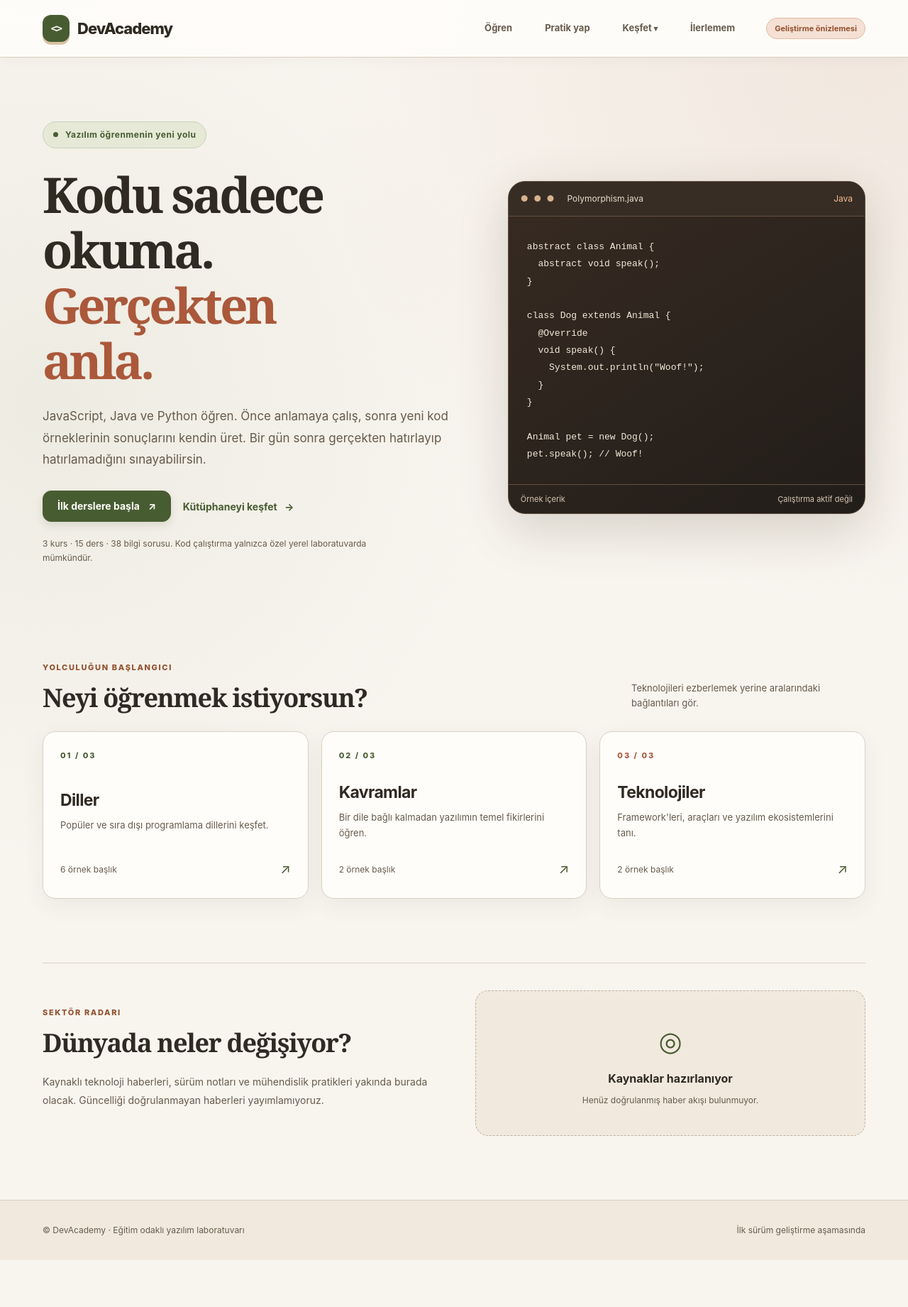
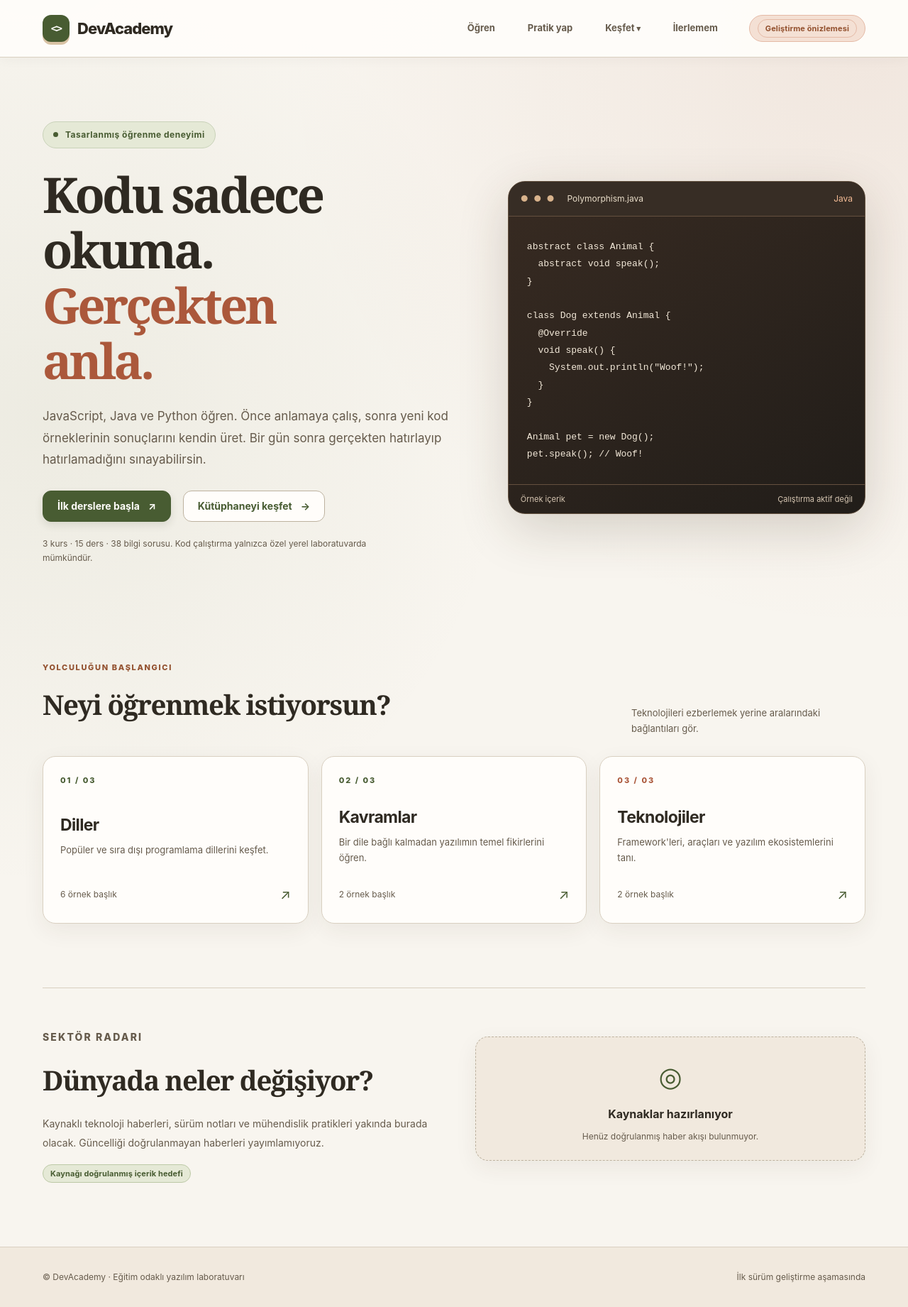
Before and after one commit to bkrbzdgn40/devacademy-platform, a Next.js app in the folder apps/web/: page / in a window 1280 px wide. Shown: the whole page at 71% size. Before the commit the page ends 1775 px from the top, so only its background shows below. Built offline with nearby package versions, Linux system fonts and the light colour scheme.

Commit message:
ui: adopt shared olive-earth primitives on home, navigation, catalog and progress

```diff
--- a/apps/web/src/app/kurslar/page.tsx
+++ b/apps/web/src/app/kurslar/page.tsx
@@ -9,7 +9,7 @@ export default function CourseList(){
       <h1>Öğrenmek istediğin dili seç.</h1>
       <p>Her kurs aynı ders, soru ve ilerleme altyapısını kullanır. Kod çalıştırma desteği dil bazında ayrı değerlendirilir.</p>
     </div>
-    <ul className="catalog-grid">{courses.map(course=><li className="catalog-card" key={course.id}>
+    <ul className="catalog-grid">{courses.map(course=><li className="catalog-card ui-card" key={course.id}>
       <div className="catalog-top"><span className="level-chip">{course.level}</span><span className="locked-chip">Kurs önizlemesi</span></div>
       <h2>{course.title}</h2><p>{course.summary}</p>
       <p>{lessonsForCourse(course).length} ders · {lessonsForCourse(course).reduce((n,x)=>n+x.questionIds.length,0)} bilgi sorusu</p>
--- a/apps/web/src/app/layout.tsx
+++ b/apps/web/src/app/layout.tsx
@@ -1,5 +1,6 @@
 import type { Metadata } from "next";
 import Link from "next/link";
+import {StatusPill} from "@/components/ui-primitives";
 import "./globals.css";
 
 export const metadata: Metadata = {
@@ -11,7 +12,7 @@ export default function RootLayout({ children }: Readonly<{ children: React.Reac
   return <html lang="tr"><body>
     <a className="skip-link" href="#main-content">İçeriğe geç</a>
     <header className="site-header"><div className="shell nav-inner">
-      <Link href="/" className="logo" aria-label="DevAcademy ana sayfa"><span className="logo-mark" aria-hidden="true">{"<>"}</span> DevAcademy</Link>
+      <Link href="/" className="logo" aria-label="DevAcademy ana sayfa"><span className="logo-mark" aria-hidden="true">{"<>"}</span><span className="logo-type">DevAcademy</span></Link>
       <nav aria-label="Ana menü" className="nav-links">
         <Link href="/kurslar">Öğren</Link>
         <Link href="/pratik">Pratik yap</Link>
@@ -24,7 +25,7 @@ export default function RootLayout({ children }: Readonly<{ children: React.Reac
         </details>
         <Link href="/hesap">İlerlemem</Link>
       </nav>
-      <span className="alpha-pill">Geliştirme önizlemesi</span>
+      <span className="alpha-pill"><StatusPill tone="terracotta">Geliştirme önizlemesi</StatusPill></span>
     </div></header>
     <main id="main-content">{children}</main>
     <footer className="footer"><div className="shell footer-inner"><span>© DevAcademy · Eğitim odaklı yazılım laboratuvarı</span><span>İlk sürüm geliştirme aşamasında</span></div></footer>
--- a/apps/web/src/app/page.tsx
+++ b/apps/web/src/app/page.tsx
@@ -1,4 +1,5 @@
 import Link from "next/link";
+import {ActionLink,SectionHeading,StatusPill} from "@/components/ui-primitives";
 import { catalog, categoryInfo, type CatalogKind } from "@/lib/catalog";
 import courses from "@/data/courses.json";
 import lessons from "@/data/lessons.json";
@@ -14,10 +15,10 @@ export default function Home() {
   return <>
     <section className="hero shell">
       <div className="hero-text">
-        <div className="eyebrow"><span className="status-dot" /> Yazılım öğrenmenin yeni yolu</div>
+        <div className="eyebrow"><span className="status-dot" /> Tasarlanmış öğrenme deneyimi</div>
         <h1>Kodu sadece okuma.<br /><span>Gerçekten anla.</span></h1>
         <p>JavaScript, Java ve Python öğren. Önce anlamaya çalış, sonra yeni kod örneklerinin sonuçlarını kendin üret. Bir gün sonra gerçekten hatırlayıp hatırlamadığını sınayabilirsin.</p>
-        <div className="hero-actions"><Link href="/kurslar" className="primary-button">İlk derslere başla <span aria-hidden="true">↗</span></Link><Link href="/kutuphane/diller" className="subtle-button">Kütüphaneyi keşfet <span aria-hidden="true">→</span></Link></div>
+        <div className="hero-actions"><ActionLink href="/kurslar">İlk derslere başla <span aria-hidden="true">↗</span></ActionLink><ActionLink href="/kutuphane/diller" variant="secondary">Kütüphaneyi keşfet <span aria-hidden="true">→</span></ActionLink></div>
         <p className="small-note">{courses.length} kurs · {lessons.length} ders · {questions.length} bilgi sorusu. Kod çalıştırma yalnızca özel yerel laboratuvarda mümkündür.</p>
       </div>
       <div className="hero-visual" aria-label="DevAcademy örnek ders kartı">
@@ -39,17 +40,17 @@ pet.speak(); // Woof!`}</code></pre>
       </div>
     </section>
     <section className="shell section" aria-labelledby="explore-title">
-      <div className="section-heading"><div><p className="overline">Yolculuğun başlangıcı</p><h2 id="explore-title">Neyi öğrenmek istiyorsun?</h2></div><p>Teknolojileri ezberlemek yerine aralarındaki bağlantıları gör.</p></div>
+      <div className="section-heading"><SectionHeading eyebrow="Yolculuğun başlangıcı" id="explore-title" title="Neyi öğrenmek istiyorsun?"/><p>Teknolojileri ezberlemek yerine aralarındaki bağlantıları gör.</p></div>
       <div className="section-grid">{sections.map(({ kind, number, accent }) => {
         const info = categoryInfo[kind];
-        return <Link href={info.href} className={`feature-card card-${accent}`} key={kind}>
+        return <Link href={info.href} className={`feature-card ui-card card-${accent}`} key={kind}>
           <span className="card-number">{number} / 03</span><div><h3>{info.title}</h3><p>{info.description}</p></div><span className="card-bottom"><span>{catalog.filter((item) => item.kind === kind).length} örnek başlık</span><span aria-hidden="true">↗</span></span>
         </Link>;
       })}</div>
     </section>
     <section className="shell section radar-section" aria-labelledby="radar-title">
-      <div><p className="overline">Sektör radarı</p><h2 id="radar-title">Dünyada neler değişiyor?</h2><p>Kaynaklı teknoloji haberleri, sürüm notları ve mühendislik pratikleri yakında burada olacak. Güncelliği doğrulanmayan haberleri yayımlamıyoruz.</p></div>
-      <div className="radar-empty"><span className="radar-symbol" aria-hidden="true">◎</span><strong>Kaynaklar hazırlanıyor</strong><span>Henüz doğrulanmış haber akışı bulunmuyor.</span></div>
+      <div><SectionHeading eyebrow="Sektör radarı" id="radar-title" title="Dünyada neler değişiyor?"/><p>Kaynaklı teknoloji haberleri, sürüm notları ve mühendislik pratikleri yakında burada olacak. Güncelliği doğrulanmayan haberleri yayımlamıyoruz.</p><StatusPill tone="olive">Kaynağı doğrulanmış içerik hedefi</StatusPill></div>
+      <div className="radar-empty ui-card"><span className="radar-symbol" aria-hidden="true">◎</span><strong>Kaynaklar hazırlanıyor</strong><span>Henüz doğrulanmış haber akışı bulunmuyor.</span></div>
     </section>
   </>;
 }
--- a/apps/web/src/components/course-overview.tsx
+++ b/apps/web/src/components/course-overview.tsx
@@ -17,7 +17,7 @@ export function CourseOverview({course,legacy=false}:{course:Course;legacy?:bool
     </div>
     <CourseProgress courseSlug={course.slug} lessons={entries.map(x=>({id:x.id,slug:x.slug,title:x.title}))}/>
     <ol className="lesson-list">{entries.map((lesson,index)=><li key={lesson.id}>
-      <Link href={legacy?"/dersler/"+lesson.slug:"/kurslar/"+course.slug+"/"+lesson.slug} className="lesson-item">
+      <Link href={legacy?"/dersler/"+lesson.slug:"/kurslar/"+course.slug+"/"+lesson.slug} className="lesson-item ui-card">
         <span className="lesson-number">{String(index+1).padStart(2,"0")}</span>
         <span className="lesson-item-body"><strong>{lesson.title}</strong><span>{lesson.summary}</span>
           <small>{lesson.durationMinutes} dk · {lesson.questionIds.length} soru</small></span>
```
Also changed, not shown: apps/web/src/components/progress-dashboard.tsx (+4 -4 lines).
